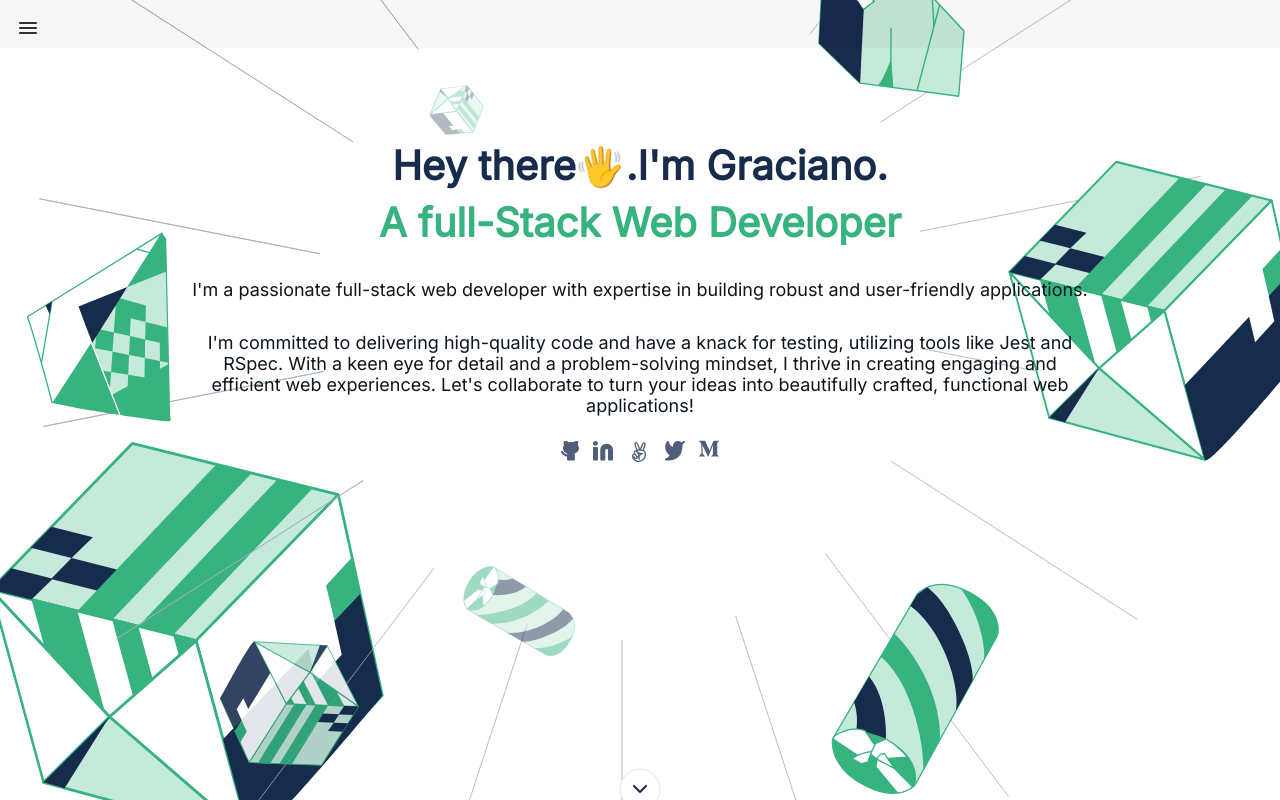
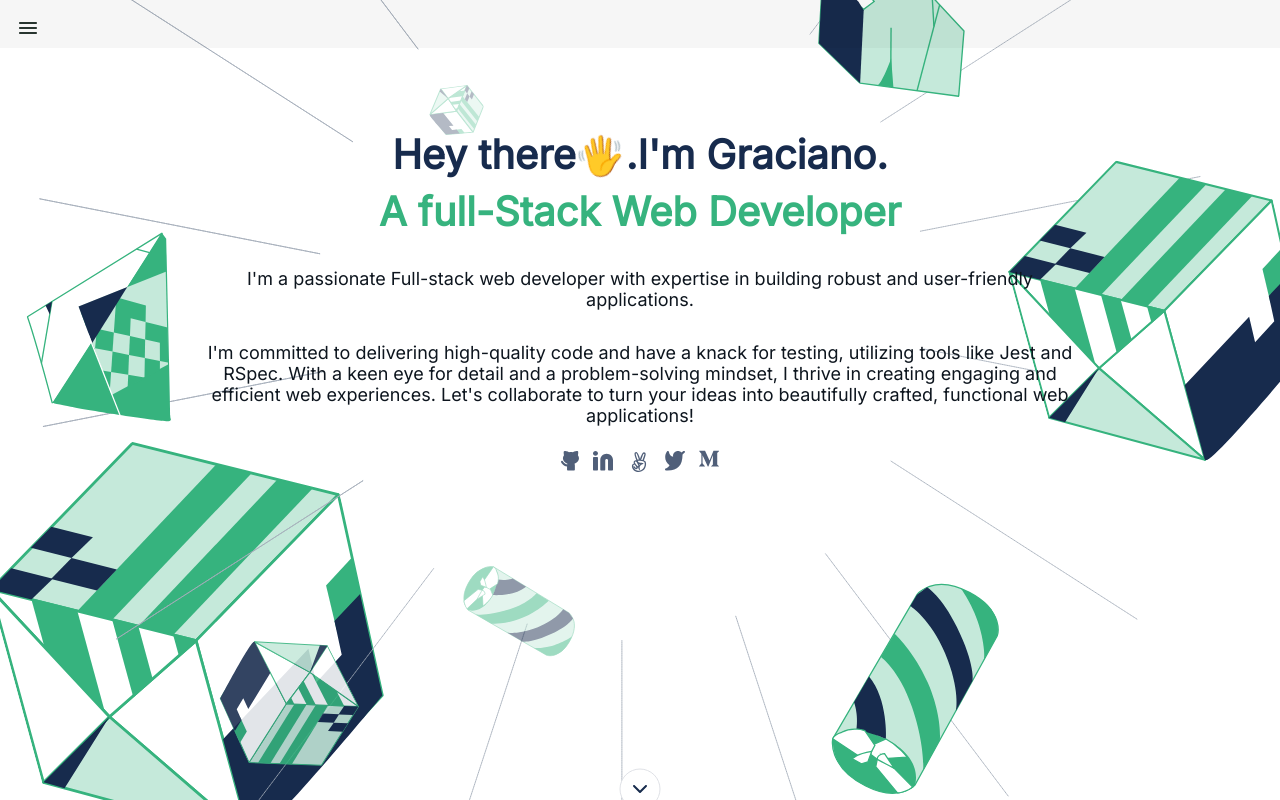
Before and after one commit to Graciano1997/portofolio-graciano, a React (Create React App) app: page / in a window 1280 px wide. Shown: the top 800 px of the page. Built offline with nearby package versions, Linux system fonts and the light colour scheme.

Commit message:
update the description

```diff
--- a/src/components/HeadlineComponents/Description.jsx
+++ b/src/components/HeadlineComponents/Description.jsx
@@ -3,7 +3,7 @@ import style from '../../style/Headline.module.css';
 const Description = () => (
   <>
     <p className={style.description}>
-      I&apos;m a passionate full-stack web developer
+      I&apos;m a passionate Full-stack web developer
       with expertise in building robust and user-friendly applications.
     </p>
     <p className={style.description}>
```
